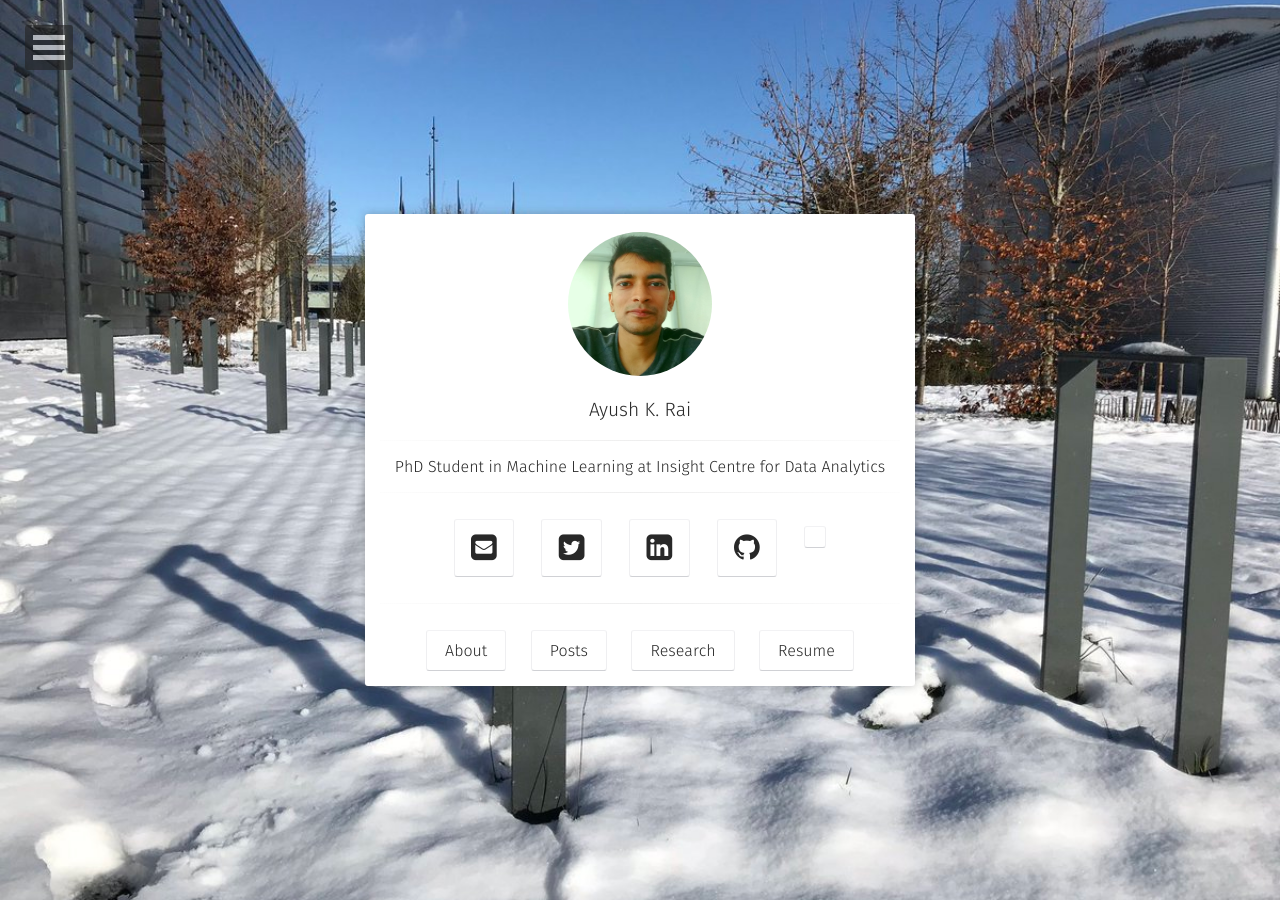
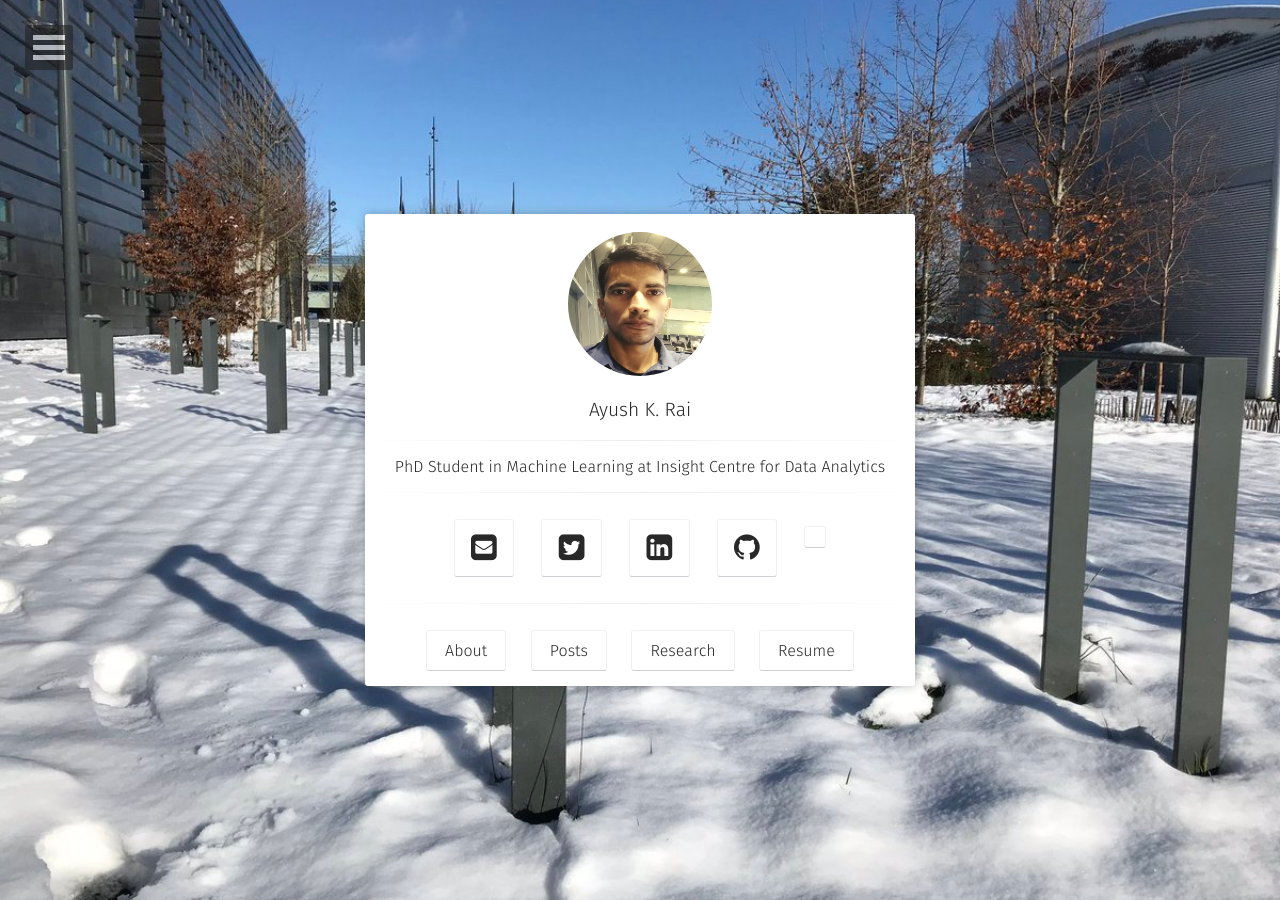
Before and after one commit to rayush7/rayush7.github.io, a Jekyll site: the page built from index.html, in a window 1280 px wide. Built offline with Jekyll 4.4.1, drawn with Linux system fonts in a browser that asks for light colours; some web fonts are replaced; a style sheet for code colours, icons or effects is not loaded.

Commit message:
updated_config.yml

```diff
--- a/_config.yml
+++ b/_config.yml
@@ -4,7 +4,7 @@
 description:        "My Posts can be found here"
 reading_time:       true
 words_per_minute:   200
-logo:               'assets/img/ayush_crop.jpg'
+logo:               'assets/img/ayush_crop.png'
 background:         'assets/img/centralesupelec.jpg'
 tiled_bg:           false   # Set this true if you want to tile your background image, otherwise it will be covered
 locale:             en_US
```
